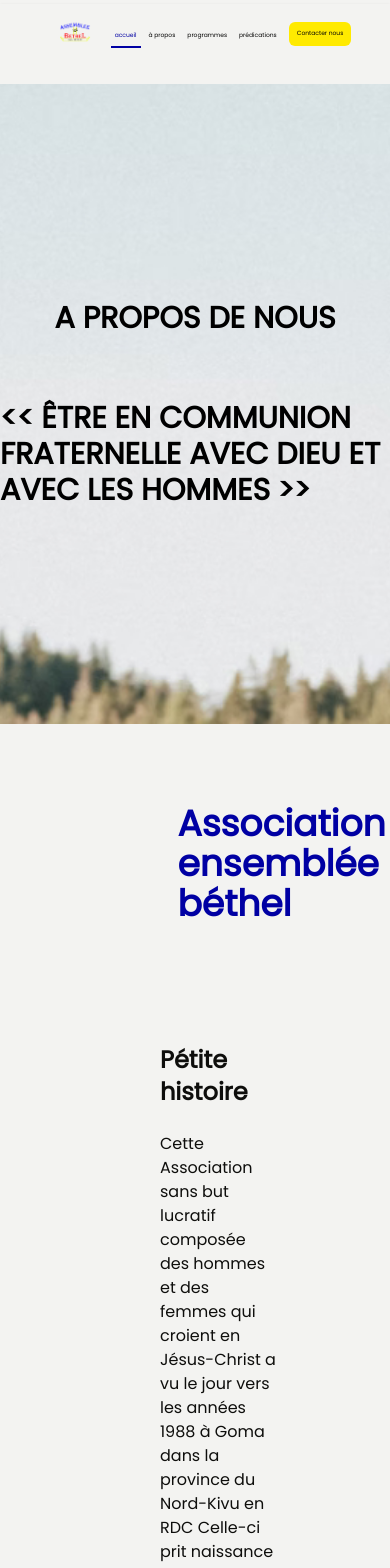
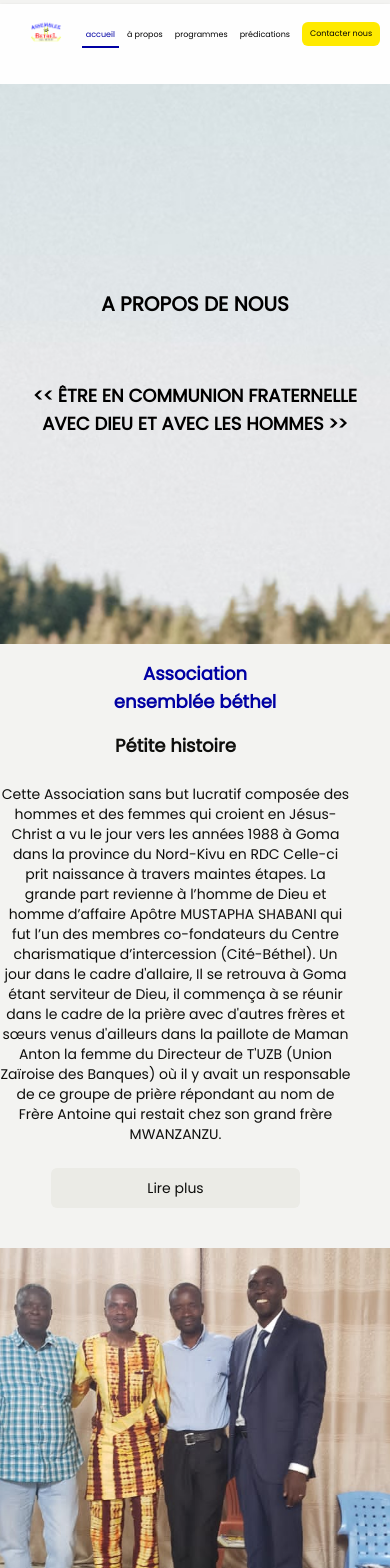
Before and after one commit to Dieumerci-M2/assemblee, a Next.js app: page /a_propos in a window 390 px wide. Shown: the top 1568 px of the page. Built offline with nearby package versions, Linux system fonts and the light colour scheme; a web font is replaced by a local one.

Commit message:
refactor : make apropos page responsive

```diff
--- a/app/a_propos/page.tsx
+++ b/app/a_propos/page.tsx
@@ -27,82 +27,98 @@ const a_propos = () => {
           <HeroSection />
         </div>
       </section>
-      <article className='px-[10rem]'>
-        <section className="w-full flex flex-col items-center gap-10">
-          <h3 className=" text-4xl text-center font-semibold my-20 max-w-[50%] text-cblue">
+      <article className='md:px-[10rem]'>
+        <section className="w-full flex flex-col justify-center items-center gap-0 md:gap-10">
+          <h3 className="text-lg md:text-4xl text-center font-semibold my-4 md:my-20 max-w-[50%] text-cblue">
             {assosiationSection.title}
           </h3>
-          <div className='flex gap-10 w-full'>
-            <div className='flex flex-col items-start gap-6 w-[50%]'>
-              <h3 className='font-semibold text-2xl'>{assosiationSection.table[0].title}</h3>
-              <span>{assosiationSection.table[0].description}</span>
-             <Link href="/a_propos/association"><Button variant="secondary" className="px-10">{assosiationSection.table[0].buttonText}</Button></Link>
+          <div className='flex flex-col md:flex-row gap-10 w-full'>
+            <div className='flex flex-col items-center justify-center md:justify-start md:items-start gap-6 w-[90%] md:w-[50%]'>
+              <h3 className='font-semibold text-lg md:text-2xl'>{assosiationSection.table[0].title}</h3>
+              <span className='text-sm text-center md:text-lg md:text-left'>{assosiationSection.table[0].description}</span>
+              <Link href="/a_propos/association">
+                <Button variant="secondary" className="px-24 md:px-10 text-sm md:text-lg">
+                  {assosiationSection.table[0].buttonText}
+                </Button>
+              </Link>
             </div>
-            <div className='w-[50%] h-[25rem] relative'>
+            <div className='w-full md:w-[50%] h-[25rem] relative'>
               <Image
                 fill
-                style={{objectFit: "cover" }}
+                style={{ objectFit: "cover" }}
                 alt="card"
                 src={assosiationSection.table[0].image}
               />
             </div>
           </div>
-          <div className='flex gap-10'>
-            <div className='w-[50%] h-[25rem] relative'>
+          <div className='flex flex-col-reverse md:flex-row gap-10'>
+            <div className='w-full md:w-[50%] h-[25rem] relative'>
               <Image
                 fill
-                style={{objectFit : 'fill'}}
+                style={{ objectFit: 'fill' }}
                 alt="card"
                 src={assosiationSection.table[1].image}
               />
             </div>
-            <div className='flex flex-col items-start gap-6 py-4 w-[50%] h-300'>
-              <h3 className='font-semibold text-2xl'>{assosiationSection.table[1].title}</h3>
-              <span>{assosiationSection.table[1].description}</span>
-              <Button variant="secondary" className="px-10">{assosiationSection.table[1].buttonText}</Button>
+            <div className='flex flex-col items-center justify-center md:justify-start md:items-start gap-6 w-[90%] md:w-[50%] mt-10 md:mt-0'>
+              <h3 className='font-semibold text-lg md:text-2xl'>{assosiationSection.table[1].title}</h3>
+              <span className='text-sm text-center md:text-lg md:text-left'>{assosiationSection.table[1].description}</span>
+              <Link href="/a_propos/association">
+                <Button variant="secondary" className="px-24 md:px-10 text-sm md:text-lg">
+                  {assosiationSection.table[1].buttonText}
+                </Button>
+              </Link>
             </div>
           </div>
-          <div className='flex gap-10'>
-            <div className='flex items-start flex-col py-10 gap-6 w-[50%] h-300'>
-              <h3 className='font-semibold text-2xl'>{assosiationSection.table[2].title}</h3>
-              <span>{assosiationSection.table[2].description}</span>
-              <Button variant="secondary" className="px-10">{assosiationSection.table[2].buttonText}</Button>
+          <div className='flex flex-col md:flex-row gap-10 w-full'>
+            <div className='flex flex-col items-center justify-center md:justify-start md:items-start gap-6 w-[90%] md:w-[50%] mt-10 md:mt-0'>
+              <h3 className='font-semibold text-lg md:text-2xl'>{assosiationSection.table[2].title}</h3>
+              <span className='text-sm text-center md:text-lg md:text-left'>{assosiationSection.table[2].description}</span>
+              <Link href="/a_propos/association">
+                <Button variant="secondary" className="px-24 md:px-10 text-sm md:text-lg">
+                  {assosiationSection.table[2].buttonText}
+                </Button>
+              </Link>
             </div>
-            <div className='w-[50%] h-[25rem] relative'>
+            <div className='w-full md:w-[50%] h-[25rem] relative'>
               <Image
                 fill
-                style={{objectFit : 'fill'}}
+                style={{ objectFit: 'fill' }}
                 alt="card"
                 src={assosiationSection.table[2].image}
               />
             </div>
           </div>
-          <div className='flex flex-row gap-10'>
-            <div className='w-[50%] h-[25rem] relative'>
+          <div className='flex flex-col-reverse md:flex-row gap-10'>
+            <div className='w-full md:w-[50%] h-[25rem] relative'>
               <Image
                 fill
-                style={{objectFit : 'fill'}}
+                style={{ objectFit: 'fill' }}
                 alt="card"
                 src={assosiationSection.table[3].image}
               />
             </div>
-            <div className='flex items-start flex-col gap-10 py-10 w-[50%] h-300'>
-              <h3 className='font-semibold text-2xl'>{assosiationSection.table[3].title}</h3>
-              <span>{assosiationSection.table[3].description}</span>
-              <Button variant="secondary" className="px-10">{assosiationSection.table[3].buttonText}</Button>
+            <div className='flex flex-col items-center justify-center md:justify-start md:items-start gap-6 w-[90%] md:w-[50%] mt-10 md:mt-0'>
+              <h3 className='font-semibold text-lg md:text-2xl'>{assosiationSection.table[3].title}</h3>
+              <span className='text-sm text-center md:text-lg md:text-left'>{assosiationSection.table[3].description}</span>
+              <Link href="/a_propos/association">
+                <Button variant="secondary" className="px-24 md:px-10 text-sm md:text-lg">
+                  {assosiationSection.table[3].buttonText}
+                </Button>
+              </Link>
             </div>
           </div>
         </section>
         <section className="w-full flex flex-col items-center">
-          <h3 className=" text-4xl text-center font-semibold my-20 max-w-[50%] text-cblue">
+          <h3 className="text-lg md:text-4xl text-center font-semibold my-8 md:my-20 max-w-[50%] text-cblue">
             {nos_seviteurs.title}
           </h3>
           <div className="w-full flex items-center justify-center gap-8">
-           <NosServiteursCarousel />
+            <NosServiteursCarousel />
           </div>
-        </section >
+        </section>
         <section className="w-full flex flex-col items-center">
-          <h3 className=" text-4xl text-center font-semibold my-20 max-w-[50%] text-cblue">
+          <h3 className="text-lg md:text-4xl text-center font-semibold my-8 md:my-20 max-w-[50%] text-cblue">
             {coucheSocialSection.title}
           </h3>
           <div className="w-full flex items-center justify-center gap-8">
@@ -110,7 +126,7 @@ const a_propos = () => {
           </div>
         </section>
         <section className="w-full flex flex-col items-center">
-          <h3 className=" text-4xl text-center font-semibold my-20 max-w-[50%] text-cblue">
+          <h3 className="text-lg md:text-4xl text-center font-semibold my-8 md:my-20 max-w-[50%] text-cblue">
             {choraleSection.title}
           </h3>
           <div className='flex gap-6'>
--- a/app/layout.tsx
+++ b/app/layout.tsx
@@ -24,9 +24,9 @@ export default function RootLayout({
   return (
     <html lang="en">
       <body className={poppins.className}>
-        <Header />
-        {children}
-        <Footer />
+        <div className="md:fixed top-0 left-0 w-full bg-white bg-opacity-90 z-10 shadow-md"><Header /></div>
+        <div>{children}</div>
+        <div><Footer /></div>
       </body>
     </html>
   );
--- a/components/aboutpage/heroSection.tsx
+++ b/components/aboutpage/heroSection.tsx
@@ -5,7 +5,7 @@ import { aboutPageContents } from '@/data/aboutPage';
 const HeroSection = () => {
   return (
     <div>
-       <div className=" w-full m-auto relative h-[40rem]">
+       <div className=" w-full m-auto relative h-[35rem] md:h-[45rem]">
         <Image
           alt="heroIMage"
           className=" absolute"
@@ -14,8 +14,8 @@ const HeroSection = () => {
           src={aboutPageContents.heroSection.coverImage}
         />
         <div className=" absolute w-full h-full flex items-center justify-center gap-16 flex-col">
-          <h3 className={  ` text-black text-3xl font-bold uppercase`}>{aboutPageContents.heroSection.title0}</h3>
-          <h3 className={  ` text-black text-3xl font-bold uppercase`}>{aboutPageContents.heroSection.title1}</h3>
+          <h3 className={  ` text-black text-xl md:text-3xl px-2 font-bold uppercase`}>{aboutPageContents.heroSection.title0}</h3>
+          <h3 className={  ` text-black text-lg md:text-3xl text-center px-2 font-bold uppercase`}>{aboutPageContents.heroSection.title1}</h3>
         </div>
       </div>
     </div>
--- a/components/carousels/choraleCarousel.tsx
+++ b/components/carousels/choraleCarousel.tsx
@@ -21,11 +21,11 @@ const ChoraleCarousel : React.FC = () => {
         onNextButtonClick,
       } = usePrevNextButtons(emblaApi);
   return (
-    <section className="w-full flex flex-col items-center gap-2 bg-transparent">
+    <section className="w-[90%] flex flex-col items-center gap-2 bg-transparent">
       <div className=" overflow-hidden w-full relative" ref={emblaRef}>
         <div className="flex">
             {aboutPageContents.choraleSection.table.map((item, index)=>(
-                <div className=" shrink-0 min-w-0 grow-0 pl-2 basis-1/4 " key={index}>
+                <div className=" shrink-0 min-w-0 grow-0 pl-2 basis-1/1 md:basis-1/4 " key={index}>
                     <ChoraleCard
                          key={item.title}
                          title={item.title}
--- a/components/carousels/couchesSocialCarousel.tsx
+++ b/components/carousels/couchesSocialCarousel.tsx
@@ -27,7 +27,7 @@ const CouchesSocialCarousel : React.FC = () => {
       <div className=" overflow-hidden w-full relative" ref={emblaRef}>
         <div className="flex">
             {aboutPageContents.coucheSocialSection.table.map((item, index)=>(
-                <div className=" shrink-0 min-w-0 grow-0 pl-2 basis-1/2 " key={index}>
+                <div className=" shrink-0 min-w-0 grow-0 pl-2 basis-1/1 md:basis-1/2 " key={index}>
                     <CoucheSocialCard
                        key={item.title}
                        title={item.title}
--- a/components/header/navbar.tsx
+++ b/components/header/navbar.tsx
@@ -16,7 +16,7 @@ function NavBar() {
           key={nav.path}
         >
           <Link href={nav.path}>
-            <span className=" text-[6px] md:text-xl">{nav.label}</span>
+            <span className=" text-[8px] md:text-xl">{nav.label}</span>
           </Link>
         </li>
       ))}
--- a/components/layouts/footer.tsx
+++ b/components/layouts/footer.tsx
@@ -13,11 +13,11 @@ function Footer() {
     <div id="footer" className="w-full bg-black text-white h-auto">
       <div className=" w-[80rem] flex justify-between h-72 m-auto p-6">
         <div className="  flex flex-col h-full p-6 md:p-2 gap-5 ">
-          <div className="flex justify-center md:justify-start">
+          <div className="flex">
             <FooterLogo />
           </div>
 
-          <ul className="w-full text-cream/60 text-[10px] md:text-sm text-center md:text-left flex-col flex gap-1">
+          <ul className="w-full text-cream/60 text-[10px] md:text-sm flex-col flex gap-1">
             <li>{contacts.phoneNumber}</li>
             <li>{contacts.adress}</li>
             <li>{contacts.email}</li>
--- a/components/layouts/header.tsx
+++ b/components/layouts/header.tsx
@@ -15,7 +15,7 @@ function Header() {
           <NavBar />
         </div>
         <div>
-          <Button className=" text-[6px] md:text-lg h-6 lg:h-12 p-2 md:p-6"><a href="#footer">{headerZone.contactButtonText}</a></Button>
+          <Button className=" text-[8px] md:text-lg h-6 lg:h-12 p-2 md:p-6"><a href="#footer">{headerZone.contactButtonText}</a></Button>
         </div>
       </div>
     </div>
```
Also changed, not shown: app/page.tsx (+6 -6 lines), components/aboutpage/couche_social/card.tsx (+4 -4 lines).
